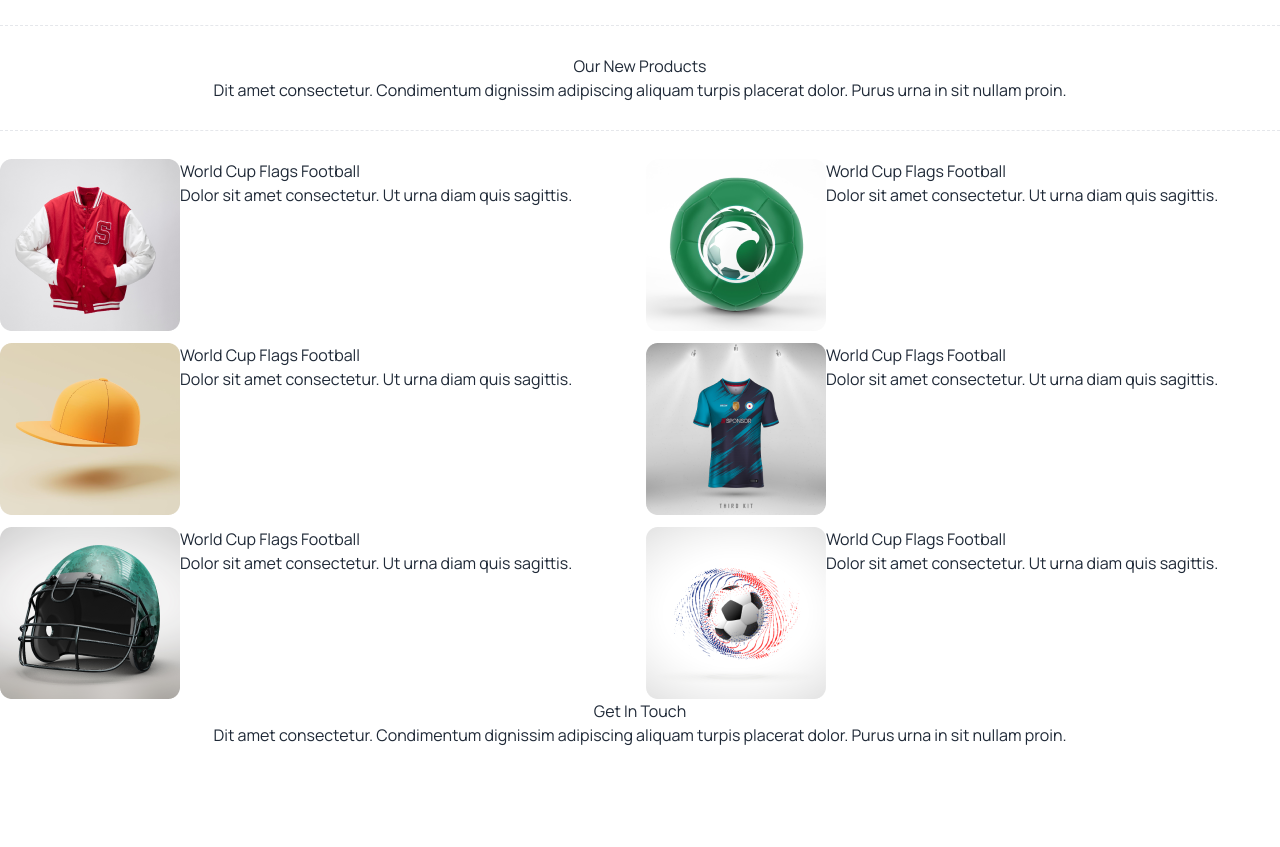
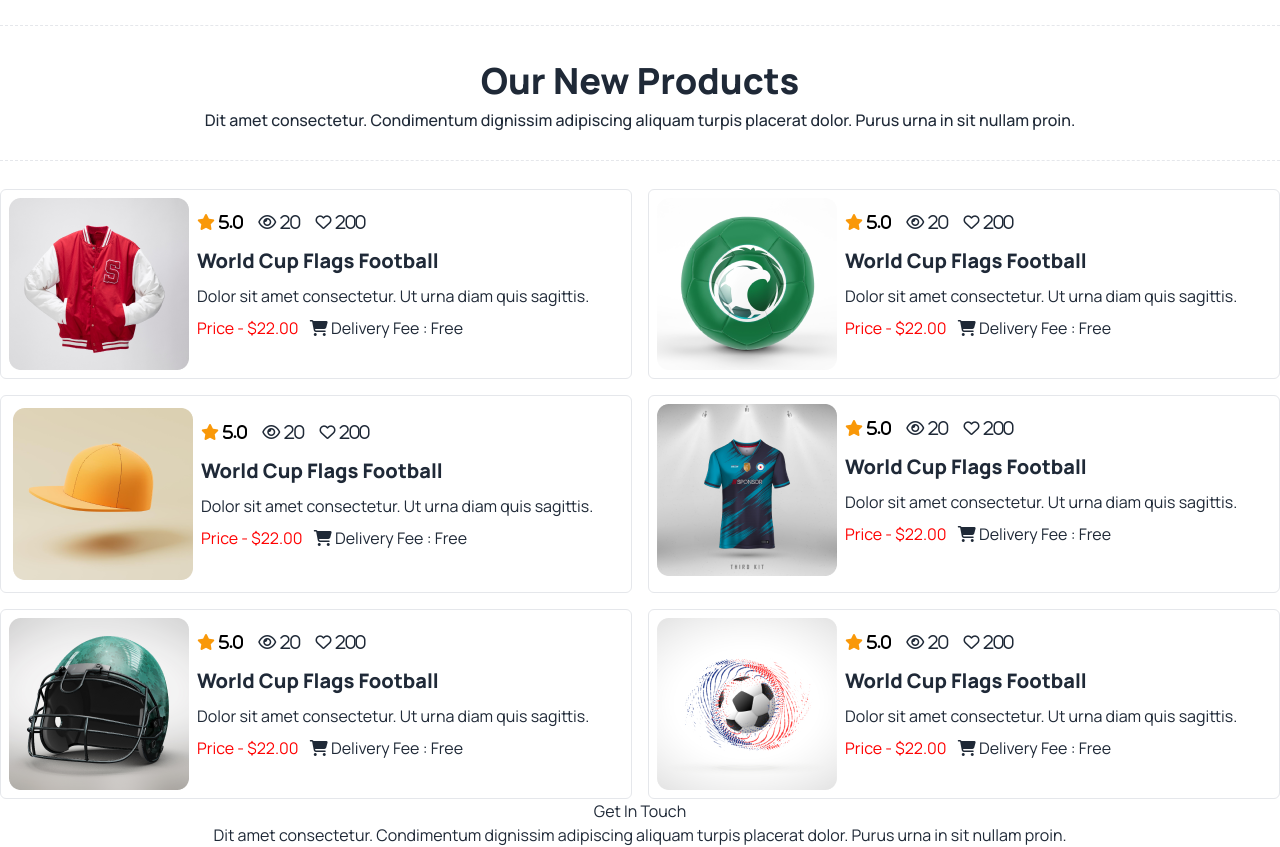
Before and after one commit to Bappi-Hossain2000/Assignment_3-_with-tailwindscss, a plain HTML site: page index.html in a window 1280 px wide. Shown: the part 2274-3121 px from the top of the page. Before the commit the page ends 3021 px from the top, so only its background shows below. Drawn offline with nearby package versions, Linux system fonts and the light colour scheme.

Commit message:
our New Products section

```diff
--- a/index.html
+++ b/index.html
@@ -185,79 +185,127 @@
           </div>
         </div>
 
+      </div>
+
+    </div>
 
 
-      </div>
-    </div>
     <hr class="border-dashed my-7">
 
 
     <!-- Our New Products_section_03 -->
     <div>
       <div>
-        <h1 class="text-center">Our New Products</h1>
-        <p class="text-center">Dit amet consectetur. Condimentum dignissim adipiscing aliquam turpis placerat dolor. Purus urna in sit nullam proin. </p>
+        <h1 class="text-center text-[36px] font-extrabold">Our New Products</h1>
+        <p class="text-center font-medium">Dit amet consectetur. Condimentum dignissim adipiscing aliquam turpis placerat dolor. Purus urna in sit nullam proin. </p>
       </div>
       <hr class="border-dashed my-7">
 
       <!-- Our New Products_img_section -->
 
-      <div class="grid grid-cols-2 gap-3">
+      <div class="grid lg:grid-cols-2 grid-flow-row gap-4">
 
-        <div class="card_1 flex">
+        <div class="card_1 lg:flex p-2 gap-2 border rounded-md">
           <div>
             <img src="img/5.png" alt="">
           </div>
           <div>
-            <h1>World Cup Flags Football</h1>
+            <div class="my-3">
+              <i class="fa-solid fa-star text-[#f99808] mr-3"><span class="text-[#000]"> 5.0</span></i>
+              <i class="fa-regular fa-eye mr-3"> 20</i>
+              <i class="fa-regular fa-heart "> 200</i>
+            </div>
+            <h1 class="text-[20px] font-extrabold my-2">World Cup Flags Football</h1>
             <p>Dolor sit amet consectetur. Ut urna diam quis sagittis. </p>
+            <p class="my-2"><span class="text-[red] mr-2">Price - $22.00</span> <i class="fa-solid fa-cart-shopping"></i> Delivery Fee : Free</p>
           </div>
         </div>
-        <div class="card_2 flex">
+
+        <div class="card_2 lg:flex p-2 gap-2 border rounded-md">
           <div>
             <img src="img/6.png" alt="">
           </div>
           <div>
-            <h1>World Cup Flags Football</h1>
+            <div class="my-3">
+              <i class="fa-solid fa-star text-[#f99808] mr-3"><span class="text-[#000]"> 5.0</span></i>
+              <i class="fa-regular fa-eye mr-3"> 20</i>
+              <i class="fa-regular fa-heart "> 200</i>
+            </div>
+            <h1 class="text-[20px] font-extrabold my-2">World Cup Flags Football</h1>
             <p>Dolor sit amet consectetur. Ut urna diam quis sagittis. </p>
+            <p class="my-2"><span class="text-[red] mr-2">Price - $22.00</span> <i class="fa-solid fa-cart-shopping"></i> Delivery Fee : Free</p>
           </div>
         </div>
-        <div class="card_3 flex">
+
+        <div class="card_3 lg:flex p-3 gap-2 border rounded-md">
           <div>
             <img src="img/7.png" alt="">
           </div>
           <div>
-            <h1>World Cup Flags Football</h1>
+            <div class="my-3">
+              <i class="fa-solid fa-star text-[#f99808] mr-3"><span class="text-[#000]"> 5.0</span></i>
+              <i class="fa-regular fa-eye mr-3"> 20</i>
+              <i class="fa-regular fa-heart "> 200</i>
+            </div>
+            <h1 class="text-[20px] font-extrabold my-2">World Cup Flags Football</h1>
             <p>Dolor sit amet consectetur. Ut urna diam quis sagittis. </p>
+            <p class="my-2"><span class="text-[red] mr-2">Price - $22.00</span> <i class="fa-solid fa-cart-shopping"></i> Delivery Fee : Free</p>
           </div>
         </div>
-        <div class="card_4 flex">
+
+        <div class="card_4 lg:flex p-2 gap-2 border rounded-md">
           <div>
             <img src="img/8.png" alt="">
           </div>
           <div>
-            <h1>World Cup Flags Football</h1>
+            <div class="my-3">
+              <i class="fa-solid fa-star text-[#f99808] mr-3"><span class="text-[#000]"> 5.0</span></i>
+              <i class="fa-regular fa-eye mr-3"> 20</i>
+              <i class="fa-regular fa-heart "> 200</i>
+            </div>
+            <h1 class="text-[20px] font-extrabold my-2">World Cup Flags Football</h1>
             <p>Dolor sit amet consectetur. Ut urna diam quis sagittis. </p>
+            <p class="my-2"><span class="text-[red] mr-2">Price - $22.00</span> <i class="fa-solid fa-cart-shopping"></i> Delivery Fee : Free</p>
           </div>
         </div>
-        <div class="card_5 flex">
+
+        <div class="card_5 lg:flex p-2 gap-2 border rounded-md">
           <div>
             <img src="img/9.png" alt="">
           </div>
           <div>
-            <h1>World Cup Flags Football</h1>
+            <div class="my-3">
+              <i class="fa-solid fa-star text-[#f99808] mr-3"><span class="text-[#000]"> 5.0</span></i>
+              <i class="fa-regular fa-eye mr-3"> 20</i>
+              <i class="fa-regular fa-heart "> 200</i>
+            </div>
+            <h1 class="text-[20px] font-extrabold my-2">World Cup Flags Football</h1>
             <p>Dolor sit amet consectetur. Ut urna diam quis sagittis. </p>
+            <p class="my-2"><span class="text-[red] mr-2">Price - $22.00</span> <i class="fa-solid fa-cart-shopping"></i> Delivery Fee : Free</p>
           </div>
         </div>
-        <div class="card_6 flex">
+
+        <div class="card_6 lg:flex p-2 gap-2 border rounded-md">
           <div>
             <img src="img/10.png" alt="">
           </div>
           <div>
-            <h1>World Cup Flags Football</h1>
+            <div class="my-3">
+              <i class="fa-solid fa-star text-[#f99808] mr-3"><span class="text-[#000]"> 5.0</span></i>
+              <i class="fa-regular fa-eye mr-3"> 20</i>
+              <i class="fa-regular fa-heart "> 200</i>
+            </div>
+            <h1 class="text-[20px] font-extrabold my-2">World Cup Flags Football</h1>
             <p>Dolor sit amet consectetur. Ut urna diam quis sagittis. </p>
+            <p class="my-2"><span class="text-[red] mr-2">Price - $22.00</span> <i class="fa-solid fa-cart-shopping"></i> Delivery Fee : Free</p>
           </div>
         </div>
+
+
+
+
+
+
 
       </div>
     </div>
```
